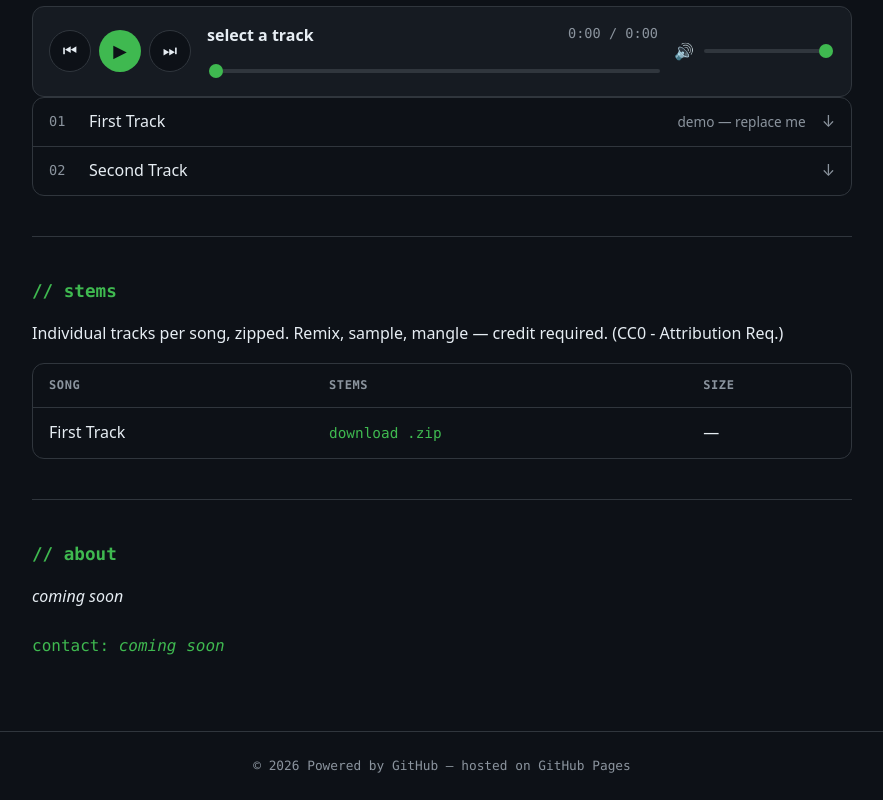
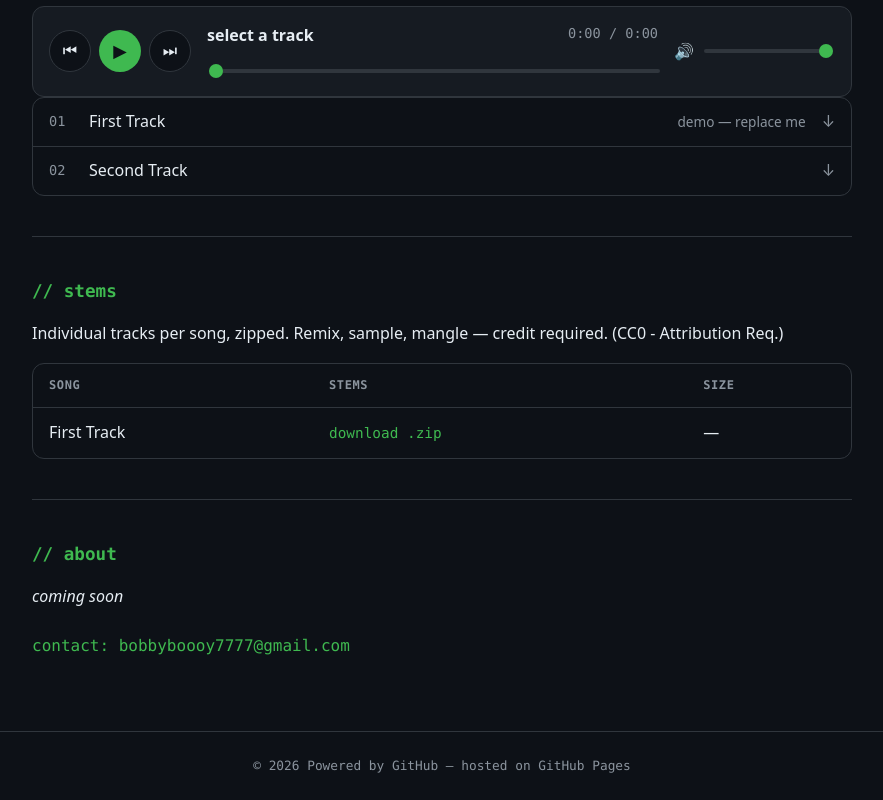
Before and after one commit to tomtom-cmd-alt/my-music, a plain HTML site: page index.html in a window 1280 px wide. Shown: the part 534-1334 px from the top of the page, without its empty margins (198-1081 px from the left). Drawn offline with Linux system fonts and the light colour scheme.

Commit message:
Update contact email in about section

```diff
--- a/index.html
+++ b/index.html
@@ -70,7 +70,7 @@
   <section id="about">
     <h2>// about</h2>
     <p><em>coming soon</em></p>
-    <p class="mono hint">contact: <em>coming soon</em></p>
+    <p class="mono hint">contact: bobbyboooy7777@gmail.com</p>
   </section>
 </main>
 
```
